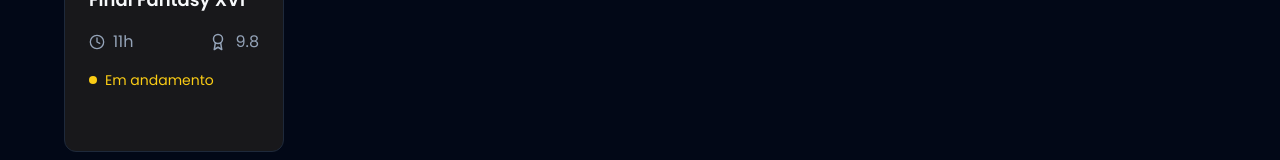
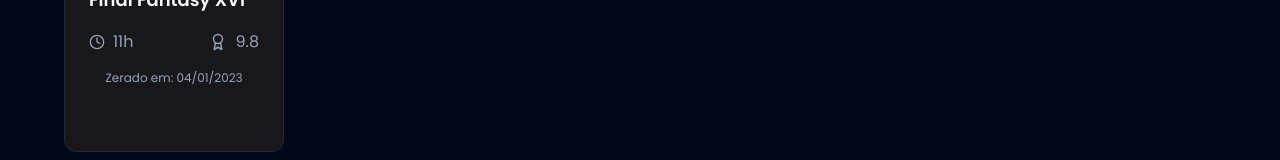
Before and after one commit to devalexsantos/ggdeck, a React (Vite) app: page /1 in a window 1280 px wide. Shown: the part 573-733 px from the top of the page. Built offline with nearby package versions, Linux system fonts and the light colour scheme.

Commit message:
fix: change game item information

```diff
--- a/src/components/game-item.tsx
+++ b/src/components/game-item.tsx
@@ -22,9 +22,8 @@
             9.8
           </span>
         </div>
-        <span className="flex items-center gap-2">
-          <span className="h-2 w-2 bg-yellow-400 rounded-full" />
-          <span className="text-yellow-400 text-sm">Em andamento</span>
+        <span className=" text-xs text-muted-foreground text-center">
+          Zerado em: 04/01/2023
         </span>
       </div>
     </div>
```
